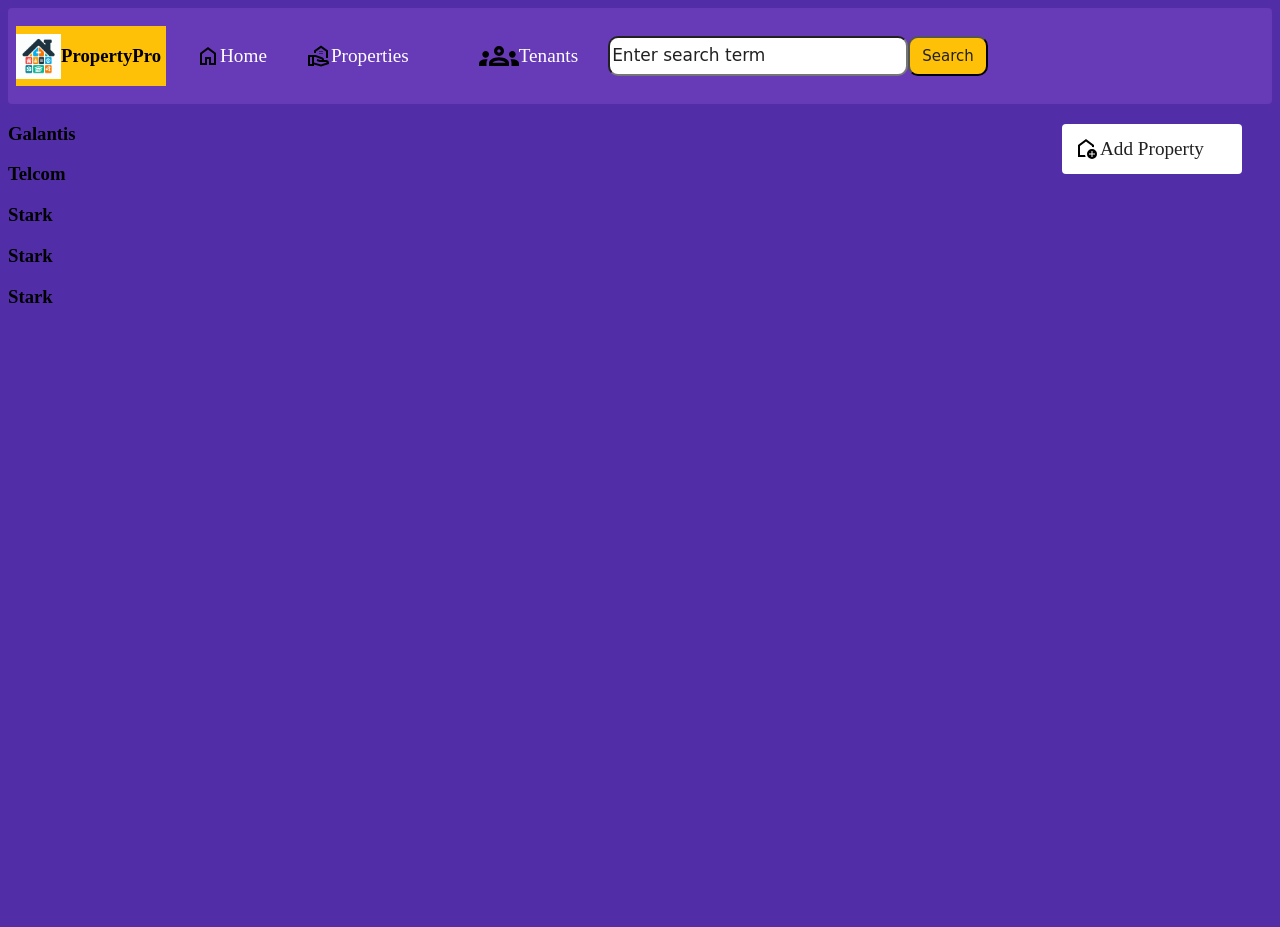
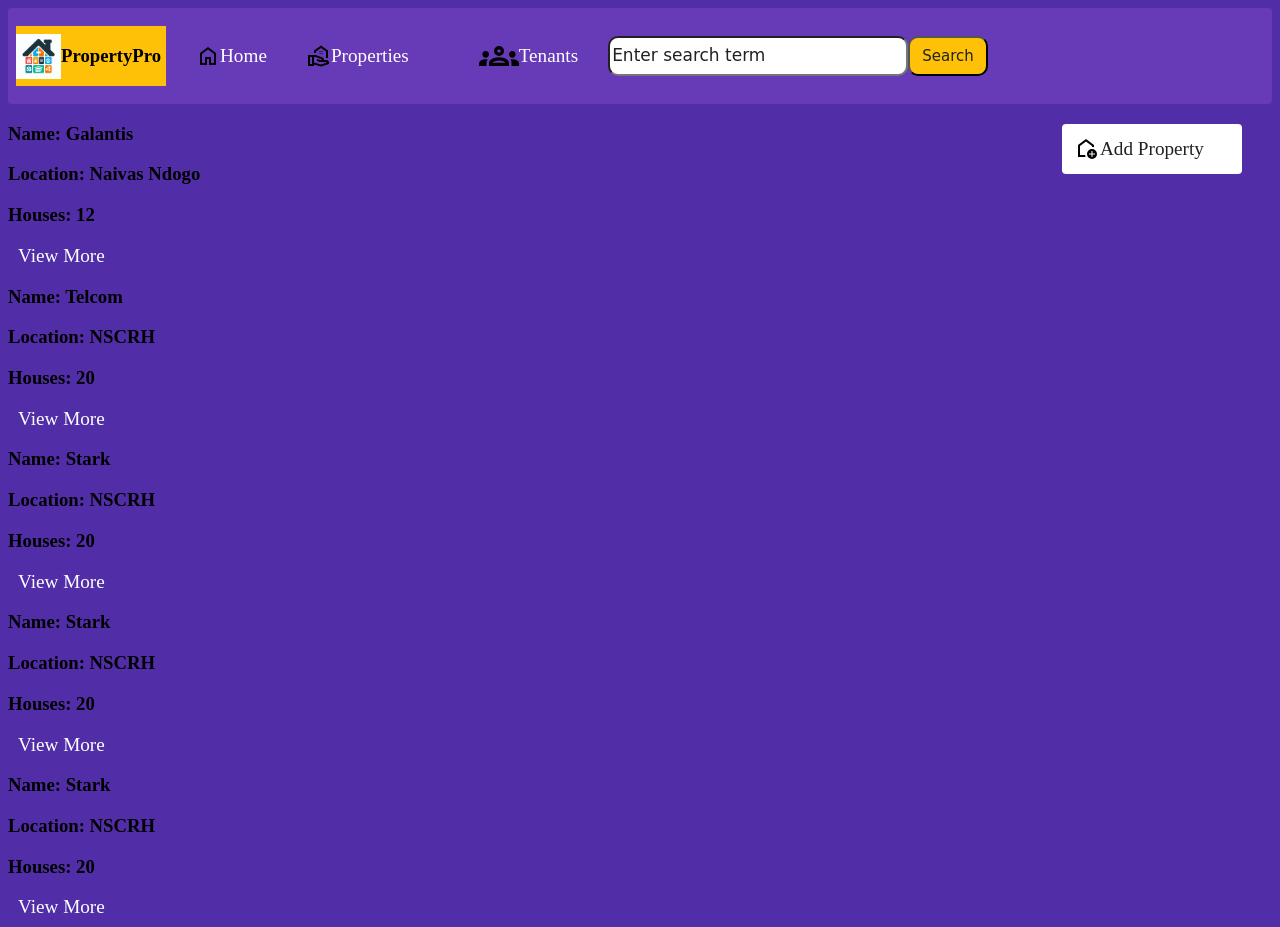
Before and after one commit to GakuruAlex/propertypro, a Django app: page /property-pro/properties/ in a window 1280 px wide. Before the commit the page ends 303 px from the top, so only its background shows below. Run offline with Django 4.2, Linux system fonts and the light colour scheme; data comes from the database, SQL or seed files in the repository.

Commit message:
View proprty details in depth

```diff
--- a/property/templates/property/properties.html
+++ b/property/templates/property/properties.html
@@ -38,18 +38,21 @@
     </div>
   {% endif %}
 {% endfor %}
-<a href="{% url 'property:create_property' %}" class="add_property">
+ <a href="{% url 'property:create_property' %}" class="add_property">
    <img src="{% static 'property/add_home.svg'%}" alt="Add Property" id="add_property">
    Add Property
 </a>
-    {% if properties %}
-    {% for property in properties  %}
-      <div class="properties">
-        <h3>{{property.name}}</h3>
-        <h3>{{property.no_units}}</h3>
-        <h3>{{property.owner}}</h3>
-      </div>
-    {% endfor %}
+<div class="container">
 
-    {% endif %}
+{% for property in properties  %}
+  <div class="properties">
+<h3 class="property-item">Name: {{property.name}}</h3>
+<h3 class="property-item">Location: {{property.location}}</h3>
+<h3 class="property-item">Houses: {{property.no_houses}}</h3>
+<a href="{% url 'property:property_detail' property.id %}" id="more">View More</a>
+</div>
+{% endfor %}
+
+</div>
+
 {% endblock body %}
```
